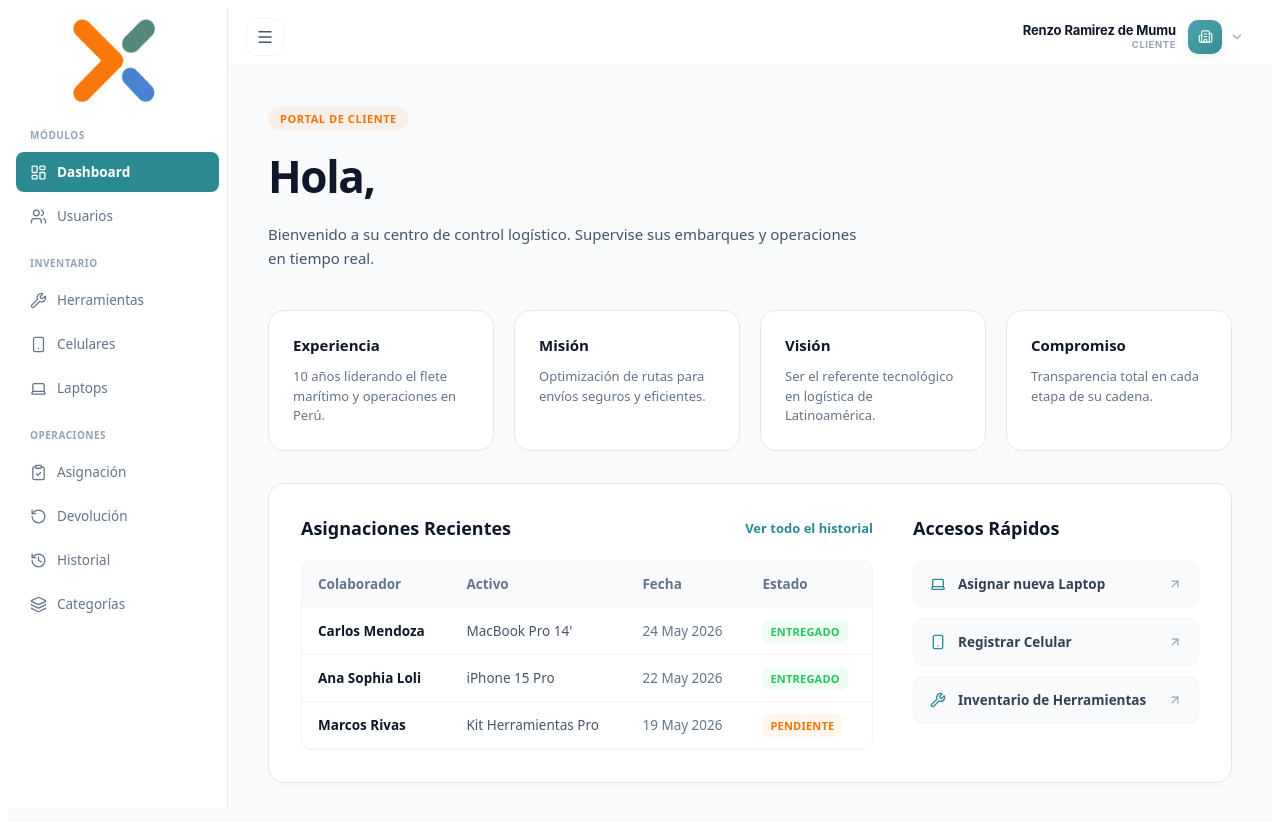
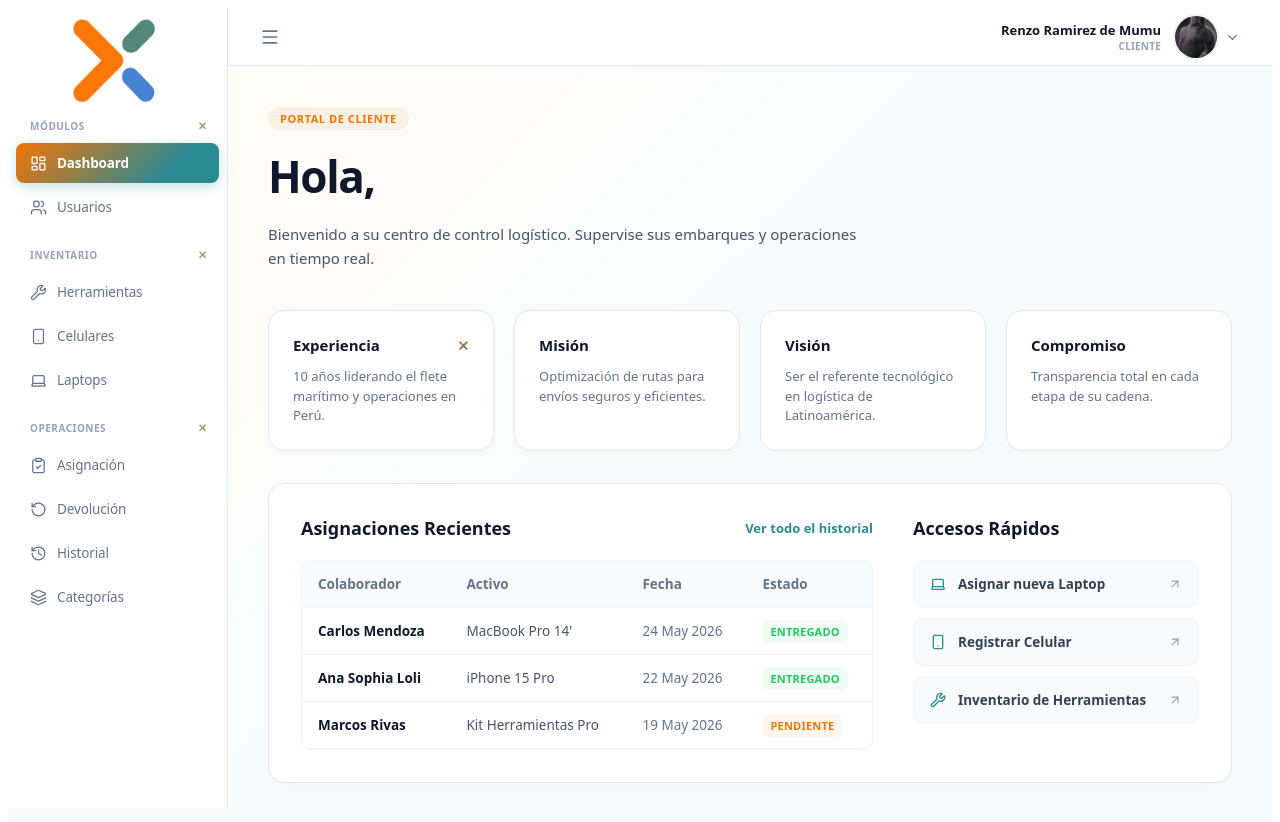
Before and after one commit to MisaelMach377/ManPower-Front, a React (Vite) app: page / in a window 1280 px wide. Shown: the top 822 px of the page. Built offline with nearby package versions, Linux system fonts and the light colour scheme.

Commit message:
ya queda ahi por el momento, haremlos backend

```diff
--- a/src/components/HomeContent.jsx
+++ b/src/components/HomeContent.jsx
@@ -9,6 +9,9 @@ export default function HomeContent() {
         minHeight: "calc(100vh - 58px)",
         boxSizing: "border-box",
         fontFamily: "system-ui, -apple-system, sans-serif",
+        // Aquí está el secreto del render: un degradado de fondo radial/lineal muy suave que da textura premium
+        background:
+          "linear-gradient(135deg, #fffcf7 0%, #f8fafc 40%, #f8fafc 100%)",
       }}
     >
       {/* BADGE SUPERIOR CON EL NARANJA DE TU LOGO */}
@@ -68,6 +71,7 @@ export default function HomeContent() {
         <InfoCard
           title="Experiencia"
           description="10 años liderando el flete marítimo y operaciones en Perú."
+          showBrandIcon
         />
         <InfoCard
           title="Misión"
@@ -90,7 +94,7 @@ export default function HomeContent() {
           border: "1px solid #e2e8f0",
           borderRadius: "16px",
           padding: "32px",
-          boxShadow: "0 4px 18px -4px rgba(15, 23, 42, 0.02)",
+          boxShadow: "0 10px 30px -15px rgba(15, 23, 42, 0.04)",
           display: "grid",
           gridTemplateColumns: "2fr 1fr",
           gap: "40px",
@@ -123,7 +127,10 @@ export default function HomeContent() {
                 fontWeight: 650,
                 color: "#2c8a93",
                 textDecoration: "none",
+                transition: "color 0.15s ease",
               }}
+              onMouseEnter={(e) => (e.currentTarget.style.color = "#f27405")}
+              onMouseLeave={(e) => (e.currentTarget.style.color = "#2c8a93")}
             >
               Ver todo el historial
             </a>
@@ -254,7 +261,7 @@ export default function HomeContent() {
 }
 
 /* COMPONENTES AUXILIARES */
-function InfoCard({ title, description }) {
+function InfoCard({ title, description, showBrandIcon = false }) {
   return (
     <div
       style={{
@@ -265,19 +272,29 @@ function InfoCard({ title, description }) {
         display: "flex",
         flexDirection: "column",
         gap: "12px",
-        transition: "all 0.2s ease",
+        transition: "all 0.25s cubic-bezier(0.4, 0, 0.2, 1)",
         cursor: "pointer",
-        boxShadow: "0 1px 3px rgba(0,0,0,0.01)",
+        boxShadow: "0 2px 4px rgba(15, 23, 42, 0.01)",
+        position: "relative",
+        overflow: "hidden",
       }}
       onMouseEnter={(e) => {
-        e.currentTarget.style.boxShadow = "0 10px 25px -10px rgba(0,0,0,0.06)";
-        e.currentTarget.style.transform = "translateY(-1px)";
-        e.currentTarget.style.borderColor = "#cbd5e1";
+        e.currentTarget.style.boxShadow =
+          "0 20px 25px -5px rgba(44, 138, 147, 0.05)";
+        e.currentTarget.style.transform = "translateY(-2px)";
+        e.currentTarget.style.borderColor = "#2c8a93";
       }}
       onMouseLeave={(e) => {
-        e.currentTarget.style.boxShadow = "0 1px 3px rgba(0,0,0,0.01)";
+        e.currentTarget.style.boxShadow = "0 2px 4px rgba(15, 23, 42, 0.01)";
         e.currentTarget.style.transform = "translateY(0)";
         e.currentTarget.style.borderColor = "#e2e8f0";
+      }}
+    >
+      <div
+        style={{
+          display: "flex",
+          justifyContent: "space-between",
+          alignItems: "center",
         }}
       >
         <h3
@@ -290,6 +307,20 @@ function InfoCard({ title, description }) {
         >
           {title}
         </h3>
+        {showBrandIcon && (
+          <span
+            style={{
+              fontSize: "14px",
+              fontWeight: "bold",
+              background: "linear-gradient(135deg, #f27405 0%, #2c8a93 100%)",
+              WebkitBackgroundClip: "text",
+              WebkitTextFillColor: "transparent",
+            }}
+          >
+            ✕
+          </span>
+        )}
+      </div>
       <p
         style={{
           fontSize: "13px",
@@ -348,7 +379,7 @@ function QuickLinkCard({ icon, label }) {
       }}
       onMouseEnter={(e) => {
         e.currentTarget.style.background = "#ffffff";
-        e.currentTarget.style.borderColor = "#2c8a93"; // Borde turquesa al hacer hover
+        e.currentTarget.style.borderColor = "#2c8a93";
         e.currentTarget.style.boxShadow =
           "0 4px 12px -4px rgba(44, 138, 147, 0.1)";
       }}
--- a/src/components/Navbar.jsx
+++ b/src/components/Navbar.jsx
@@ -1,259 +1,223 @@
 import React, { useState, useRef, useEffect } from "react";
-import {
-  Menu,
-  ChevronDown,
-  Building2,
-  LogOut,
-  User,
-  Settings,
-} from "lucide-react";
+import { Menu, LogOut, ChevronDown, User } from "lucide-react";
 
-export default function Navbar({ onMenuClick, onLogout }) {
-  const [isOpen, setIsOpen] = useState(false);
+// Importa aquí tu imagen de perfil colocando la ruta correcta de tus assets
+import userAvatar from "../assets/WhatsApp Image 2026-05-26 at 4.57.57 PM.jpeg";
+
+export default function Navbar() {
+  const [dropdownOpen, setDropdownOpen] = useState(false);
   const dropdownRef = useRef(null);
 
-  // Cerrar el menú si el usuario hace clic fuera de él
+  // Cerrar el dropdown si se hace click fuera de él
   useEffect(() => {
     function handleClickOutside(event) {
       if (dropdownRef.current && !dropdownRef.current.contains(event.target)) {
-        setIsOpen(false);
+        setDropdownOpen(false);
       }
     }
     document.addEventListener("mousedown", handleClickOutside);
     return () => document.removeEventListener("mousedown", handleClickOutside);
   }, []);
 
+  const handleLogout = () => {
+    console.log("Cerrando sesión...");
+    // Aquí agregas tu lógica de autenticación (limpiar tokens, cookies, etc.)
+  };
+
   return (
-    <nav
+    <header
       style={{
         height: "58px",
         background: "#ffffff",
-        borderBottom: "1px solid #f1f5f9",
+        borderBottom: "1px solid #e2e8f0",
+        padding: "0 24px",
         display: "flex",
         alignItems: "center",
         justifyContent: "space-between",
-        padding: "0 18px",
-        position: "sticky",
-        top: 0,
-        zIndex: 1000,
         boxSizing: "border-box",
-        fontFamily:
-          "Inter, ui-sans-serif, system-ui, -apple-system, sans-serif",
+        fontFamily: "system-ui, -apple-system, sans-serif",
       }}
     >
-      {/* IZQUIERDA */}
-      <div style={{ display: "flex", alignItems: "center", gap: "10px" }}>
+      {/* BOTÓN HAMBURGUESA (IZQUIERDA) */}
       <button
-          onClick={onMenuClick}
         style={{
-            width: "38px",
-            height: "38px",
-            borderRadius: "11px",
-            border: "1px solid #f1f5f9",
-            background: "#ffffff",
+          background: "transparent",
+          border: "none",
+          cursor: "pointer",
+          color: "#64748b",
           display: "flex",
           alignItems: "center",
-            justifyContent: "center",
-            cursor: "pointer",
-            transition: "all 0.18s ease",
-            color: "#475569",
+          padding: "8px",
+          borderRadius: "6px",
+          transition: "background 0.2s",
         }}
-          onMouseEnter={(e) => (e.currentTarget.style.background = "#f8fafc")}
-          onMouseLeave={(e) => (e.currentTarget.style.background = "#ffffff")}
+        onMouseEnter={(e) => (e.currentTarget.style.background = "#f1f5f9")}
+        onMouseLeave={(e) => (e.currentTarget.style.background = "transparent")}
       >
-          <Menu size={18} strokeWidth={1.8} />
+        <Menu size={20} strokeWidth={2} />
       </button>
-      </div>
 
-      {/* DERECHA (CONTENEDOR RELATIVO PARA EL DROPDOWN) */}
+      {/* BLOQUE DE USUARIO (DERECHA) */}
       <div style={{ position: "relative" }} ref={dropdownRef}>
-        {/* BOTÓN PERFIL */}
         <div
-          onClick={() => setIsOpen(!isOpen)}
+          onClick={() => setDropdownOpen(!dropdownOpen)}
           style={{
             display: "flex",
             alignItems: "center",
             gap: "12px",
             cursor: "pointer",
-            padding: "6px 10px",
-            borderRadius: "12px",
-            backgroundColor: isOpen ? "#f8fafc" : "transparent",
-            transition: "all 0.15s ease",
-            userSelect: "none",
+            padding: "4px 8px",
+            borderRadius: "8px",
+            transition: "background 0.2s",
           }}
-          onMouseEnter={(e) => {
-            if (!isOpen) e.currentTarget.style.backgroundColor = "#f8fafc";
-          }}
+          onMouseEnter={(e) => (e.currentTarget.style.background = "#f8fafc")}
           onMouseLeave={(e) => {
-            if (!isOpen) e.currentTarget.style.backgroundColor = "transparent";
+            if (!dropdownOpen) e.currentTarget.style.background = "transparent";
           }}
         >
-          {/* TEXTOS - IGUALADOS A LA REFERENCIA COORPORATIVA */}
+          {/* TEXTOS DEL PERFIL */}
+          <div style={{ textAlign: "right" }}>
+            <p
+              style={{
+                fontSize: "13px",
+                fontWeight: 700,
+                color: "#0f172a",
+                margin: 0,
+              }}
+            >
+              Renzo Ramirez de Mumu
+            </p>
+            <p
+              style={{
+                fontSize: "10px",
+                fontWeight: 600,
+                color: "#94a3b8",
+                textTransform: "uppercase",
+                letterSpacing: "0.02em",
+                margin: 0,
+              }}
+            >
+              Cliente
+            </p>
+          </div>
+
+          {/* AVATAR DE USUARIO (MÁS GRANDE) */}
           <div
             style={{
               display: "flex",
-              flexDirection: "column",
-              alignItems: "flex-end",
-              lineHeight: 1.25,
+              alignItems: "center",
+              gap: "6px", // Espacio entre el círculo y la flecha de despliegue
             }}
           >
-            <span
-              style={{
-                fontSize: "13px",
-                fontWeight: 700, // Más fuerte para mantener el estilo limpio y claro
-                color: "#0f172a", // Cambiado a gris pizarra oscuro (estilo SaaS premium)
-                letterSpacing: "-0.01em",
-              }}
-            >
-              Renzo Ramirez de Mumu
-            </span>
-            <span
-              style={{
-                fontSize: "9.5px",
-                color: "#94a3b8",
-                fontWeight: 700, // Marcado en Bold idéntico a Beta S.A.
-                textTransform: "uppercase",
-                letterSpacing: "0.06em",
-              }}
-            >
-              Cliente
-            </span>
-          </div>
-
-          {/* AVATAR Y FLECHA */}
-          <div style={{ display: "flex", alignItems: "center", gap: "8px" }}>
+            {/* Contenedor del círculo del perfil */}
             <div
               style={{
-                width: "34px",
-                height: "34px",
-                borderRadius: "10px",
-                background: "linear-gradient(135deg, #49a5ab 0%, #3b8d93 100%)",
+                width: "42px", // Escalado de 32px a 42px
+                height: "42px", // Escalado de 32px a 42px
+                borderRadius: "50%",
+                overflow: "hidden", // Asegura que la foto no se salga del círculo
+                border: "2px solid #f1f5f9", // Un borde sutil que le da un acabado premium
                 display: "flex",
                 alignItems: "center",
                 justifyContent: "center",
-                boxShadow: "0 2px 8px rgba(59, 141, 147, 0.15)",
+                background: "#cbd5e1",
               }}
             >
-              <Building2 size={15} color="#ffffff" strokeWidth={1.8} />
+              <img
+                src={userAvatar}
+                alt="Avatar"
+                style={{
+                  width: "100%",
+                  height: "100%",
+                  objectFit: "cover", // Mantiene la proporción de la foto de perfil sin deformarla
+                }}
+              />
             </div>
 
+            {/* Flecha indicadora del dropdown */}
             <ChevronDown
-              size={14}
-              color={isOpen ? "#0f172a" : "#94a3b8"}
-              style={{
-                transition: "transform 0.2s ease, color 0.2s ease",
-                transform: isOpen ? "rotate(180deg)" : "rotate(0deg)",
-              }}
+              size={15}
+              color="#64748b"
+              style={{ marginTop: "2px" }}
             />
           </div>
         </div>
 
-        {/* =========================================
-            DROPDOWN MENÚ (MINIMALISTA)
-        ========================================= */}
-        {isOpen && (
+        {/* DROPDOWN POPUP FLOTANTE */}
+        {dropdownOpen && (
           <div
             style={{
               position: "absolute",
-              top: "calc(100% + 6px)",
-              right: 0,
-              width: "180px",
+              top: "46px",
+              right: "0",
+              width: "160px",
               background: "#ffffff",
-              border: "1px solid #f1f5f9",
-              borderRadius: "12px",
-              boxShadow:
-                "0 10px 25px -5px rgba(0, 0, 0, 0.05), 0 8px 10px -6px rgba(0, 0, 0, 0.05)",
-              padding: "6px",
+              border: "1px solid #e2e8f0",
+              borderRadius: "10px",
+              boxShadow: "0 10px 25px -5px rgba(15, 23, 42, 0.08)",
+              padding: "4px",
+              zIndex: 100,
               display: "flex",
               flexDirection: "column",
-              gap: "2px",
-              animation: "fadeIn 0.12s ease-out",
             }}
           >
-            <DropdownItem icon={<User size={15} />} label="Perfil" />
-            <DropdownItem icon={<Settings size={15} />} label="Ajustes" />
-
-            {/* Separador sutil */}
-            <div
+            <button
               style={{
-                height: "1px",
-                background: "#f1f5f9",
-                margin: "4px 6px",
-              }}
-            />
-
-            {/* BOTÓN CERRAR SESIÓN */}
-            <button
-              onClick={onLogout}
-              style={{
-                width: "100%",
-                padding: "8px 10px",
-                borderRadius: "8px",
-                border: "none",
-                background: "transparent",
                 display: "flex",
                 alignItems: "center",
-                gap: "10px",
+                gap: "8px",
+                padding: "10px 12px",
+                background: "transparent",
+                border: "none",
+                borderRadius: "6px",
+                fontSize: "13px",
+                fontWeight: 500,
+                color: "#475569",
                 cursor: "pointer",
-                color: "#ef4444",
-                fontSize: "13.5px",
-                fontWeight: 550,
                 textAlign: "left",
-                transition: "background 0.12s ease",
+                transition: "all 0.15s ease",
               }}
               onMouseEnter={(e) =>
-                (e.currentTarget.style.background = "#fef2f2")
+                (e.currentTarget.style.background = "#f1f5f9")
               }
               onMouseLeave={(e) =>
                 (e.currentTarget.style.background = "transparent")
               }
             >
-              <LogOut size={15} strokeWidth={1.8} />
-              <span>Cerrar sesión</span>
+              <User size={15} />
+              Mi Perfil
+            </button>
+
+            <button
+              onClick={handleLogout}
+              style={{
+                display: "flex",
+                alignItems: "center",
+                gap: "8px",
+                padding: "10px 12px",
+                background: "transparent",
+                border: "none",
+                borderRadius: "6px",
+                fontSize: "13px",
+                fontWeight: 600,
+                color: "#ef4444", // Rojo sutil de peligro
+                cursor: "pointer",
+                textAlign: "left",
+                transition: "all 0.15s ease",
+              }}
+              onMouseEnter={(e) => {
+                e.currentTarget.style.background = "#fef2f2";
+              }}
+              onMouseLeave={(e) => {
+                e.currentTarget.style.background = "transparent";
+              }}
+            >
+              <LogOut size={15} />
+              Cerrar sesión
             </button>
           </div>
         )}
       </div>
-    </nav>
+    </header>
   );
 }
-
-/* =========================================
-   COMPONENTE AUXILIAR PARA ITEMS DEL MENÚ
-========================================= */
-function DropdownItem({ icon, label, onClick }) {
-  return (
-    <button
-      onClick={onClick}
-      style={{
-        width: "100%",
-        padding: "8px 10px",
-        borderRadius: "8px",
-        border: "none",
-        background: "transparent",
-        display: "flex",
-        alignItems: "center",
-        gap: "10px",
-        cursor: "pointer",
-        color: "#475569",
-        fontSize: "13.5px",
-        fontWeight: 500,
-        textAlign: "left",
-        transition: "all 0.12s ease",
-      }}
-      onMouseEnter={(e) => {
-        e.currentTarget.style.background = "#f1f5f9";
-        e.currentTarget.style.color = "#0f172a";
-      }}
-      onMouseLeave={(e) => {
-        e.currentTarget.style.background = "transparent";
-        e.currentTarget.style.color = "#475569";
-      }}
-    >
-      <span style={{ color: "#94a3b8", display: "flex", alignItems: "center" }}>
-        {icon}
-      </span>
-      <span>{label}</span>
-    </button>
-  );
-}
--- a/src/components/SideBar.jsx
+++ b/src/components/SideBar.jsx
@@ -95,25 +95,54 @@ export default function Sidebar() {
   );
 }
 
+/* =========================================
+   TITULO SECCION (CON INDICADOR DE MARCA)
+========================================= */
 function SectionTitle({ title, style }) {
   return (
+    <div
+      style={{
+        display: "flex",
+        alignItems: "center",
+        justifyContent: "space-between",
+        paddingRight: "12px",
+        marginBottom: "6px",
+        ...style,
+      }}
+    >
       <p
         style={{
           fontSize: "10px",
           fontWeight: 700,
           color: "#94a3b8",
           letterSpacing: "0.05em",
-        marginBottom: "6px",
           paddingLeft: "14px",
           textTransform: "uppercase",
-        ...style,
+          margin: 0,
         }}
       >
         {title}
       </p>
+      {/* Mini isotipo de la marca a la derecha, tal cual el diseño */}
+      <span
+        style={{
+          fontSize: "11px",
+          fontWeight: "bold",
+          background: "linear-gradient(135deg, #f27405 0%, #2c8a93 100%)",
+          WebkitBackgroundClip: "text",
+          WebkitTextFillColor: "transparent",
+          opacity: 0.8,
+        }}
+      >
+        ✕
+      </span>
+    </div>
   );
 }
 
+/* =========================================
+   SIDEBAR BUTTON (DEGRADADO PREMIUM)
+========================================= */
 function SidebarButton({ icon, label, active = false }) {
   return (
     <button
@@ -121,7 +150,10 @@ function SidebarButton({ icon, label, active = false }) {
         width: "100%",
         height: "40px",
         border: "none",
-        background: active ? "#2c8a93" : "transparent", // Ajustado al turquesa del logo
+        // Aquí ocurre la magia: Mezclamos el Naranja (#f27405) y el Turquesa (#2c8a93) con un ángulo de 135 grados
+        background: active
+          ? "linear-gradient(135deg, #f27405 0%, #2c8a93 75%)"
+          : "transparent",
         borderRadius: "8px",
         display: "flex",
         alignItems: "center",
@@ -132,7 +164,8 @@ function SidebarButton({ icon, label, active = false }) {
         fontSize: "13.5px",
         fontWeight: active ? 600 : 500,
         fontFamily: "inherit",
-        transition: "all 0.15s ease",
+        transition: "all 0.2s ease-in-out",
+        boxShadow: active ? "0 4px 12px rgba(44, 138, 147, 0.25)" : "none",
       }}
       onMouseEnter={(e) => {
         if (!active) {
@@ -148,7 +181,7 @@ function SidebarButton({ icon, label, active = false }) {
       }}
     >
       <span style={{ display: "flex", alignItems: "center" }}>{icon}</span>
-      <span>{label}</span>
+      <span style={{ letterSpacing: "-0.01em" }}>{label}</span>
     </button>
   );
 }
```
Also changed, not shown: src/assets/WhatsApp Image 2026-05-26 at 4.57.57 PM.jpeg (added). Lines whose indentation alone changed are shown as unchanged.
